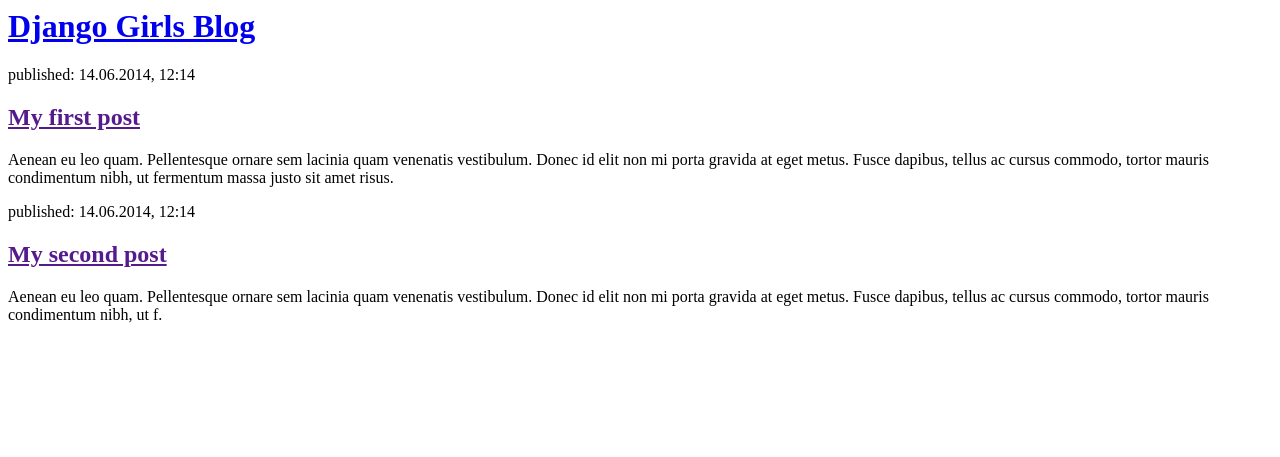
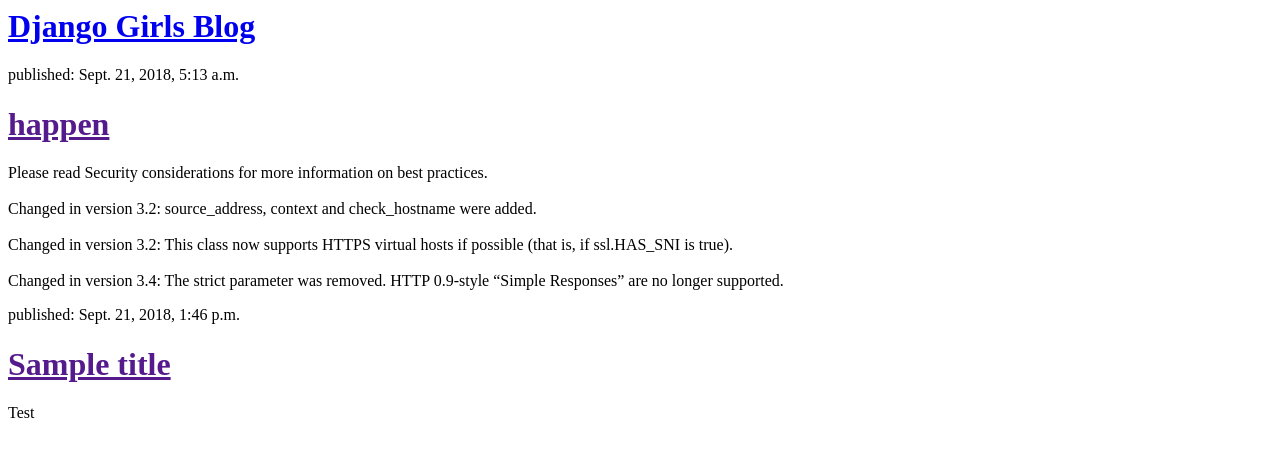
Before and after one commit to Shubham0209/my-first-blog, a Django app: page / in a window 1280 px wide. Shown: the top 457 px of the page. Run offline with Django 3.2, Linux system fonts and the light colour scheme; data comes from the database, SQL or seed files in the repository; both versions use the stored data as it was after the commit.

Commit message:
Modified templates to display posts from database.

```diff
--- a/blog/templates/blog/post_list.html
+++ b/blog/templates/blog/post_list.html
@@ -3,6 +3,7 @@
         <title>Django Girls blog</title>
     </head>
     <body>
+    <!--
         <div>
             <h1><a href="/">Django Girls Blog</a></h1>
         </div>
@@ -18,5 +19,19 @@
             <h2><a href="">My second post</a></h2>
             <p>Aenean eu leo quam. Pellentesque ornare sem lacinia quam venenatis vestibulum. Donec id elit non mi porta gravida at eget metus. Fusce dapibus, tellus ac cursus commodo, tortor mauris condimentum nibh, ut f.</p>
         </div>
+    -->
+    <div>
+            <h1><a href="/">Django Girls Blog</a></h1>
+        </div>
+
+        {% for post in posts %}
+            <div>
+                <p>published: {{ post.published_date }}</p> <!--To print a variable in Django templates, we use double curly brackets with the variable's name inside-->
+                <h1><a href="">{{ post.title }}</a></h1>
+                <p>{{ post.text|linebreaksbr }}</p> <!--piping the posts' text through a filter to convert line-breaks into paragraphs.-->
+            </div>
+        {% endfor %}
+
+
     </body>
 </html>
--- a/blog/views.py
+++ b/blog/views.py
@@ -1,5 +1,7 @@
 from django.shortcuts import render
+from django.utils import timezone
+from .models import Post #The dot before models means current directory or current application.
 
-# Create your views here.
 def post_list(request):
-    return render(request, 'blog/post_list.html', {})
+    posts = Post.objects.filter(published_date__lte=timezone.now()).order_by('published_date')
+    return render(request, 'blog/post_list.html', {'posts': posts})
```
Also changed, not shown: db.sqlite3.
